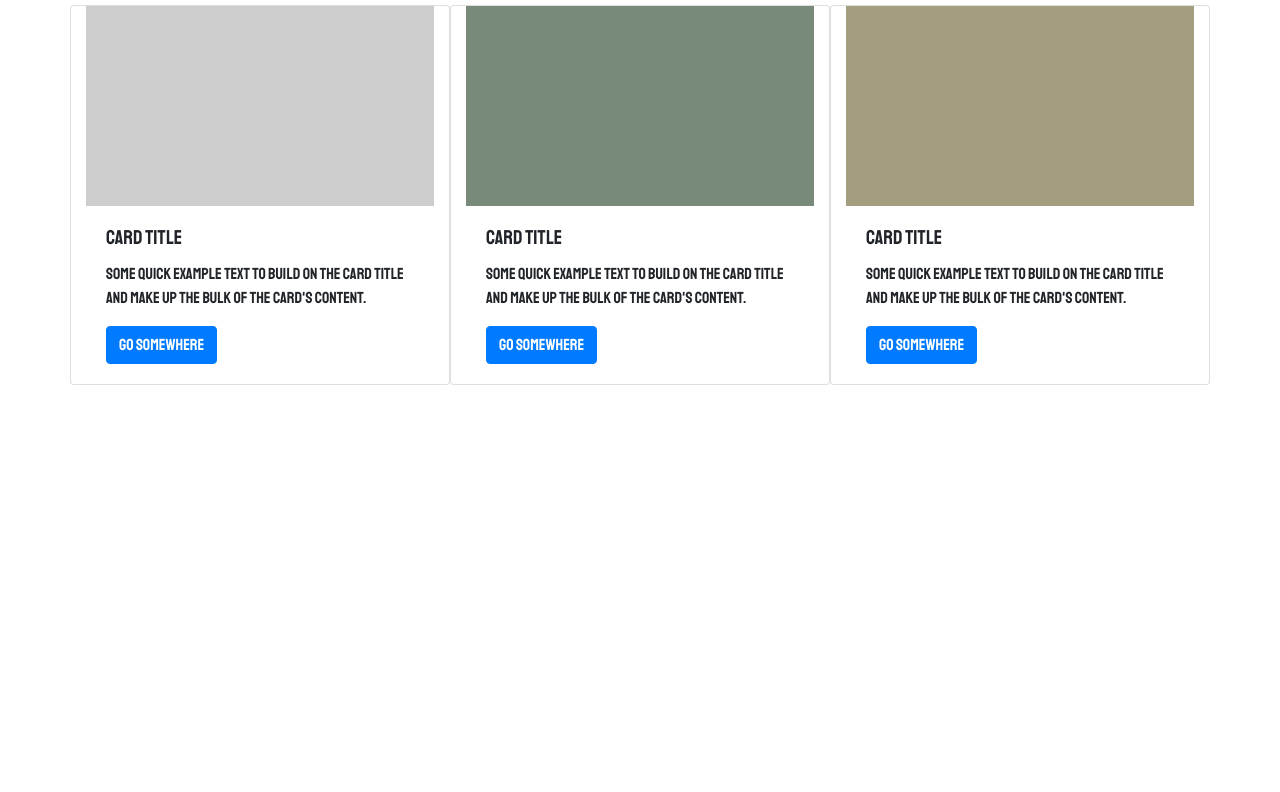
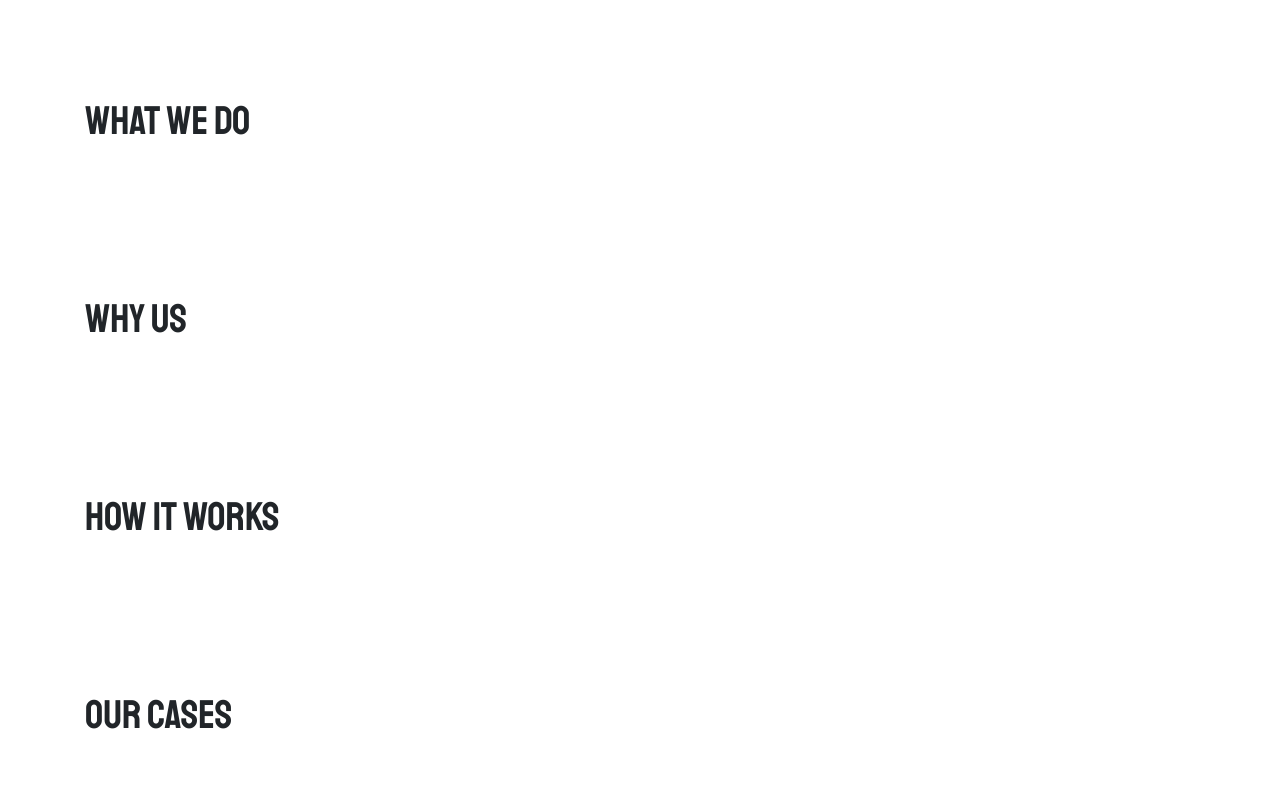
Before and after one commit to Jenhaohsiao/tsunki_web, a plain HTML site: page index.html in a window 1280 px wide. Shown: the part 757-1549 px from the top of the page. Before the commit the page ends 1242 px from the top, so only its background shows below. Drawn offline with nearby package versions, Linux system fonts and the light colour scheme.

Commit message:
Master: Basic structure and scroll functionality

```diff
--- a/SRC/CSS/mainStyle.css
+++ b/SRC/CSS/mainStyle.css
@@ -100,3 +100,8 @@
 .section h1 {
     padding: 0 0 50px 0;
 }
+
+#main-footer {
+    height: 300px;
+    background-color: rgb(92, 92, 92)
+}
--- a/SRC/JavaScript/mainJs.js
+++ b/SRC/JavaScript/mainJs.js
@@ -1,3 +1,13 @@
 function switchLogo() {
     console.log("switchLogo");
 }
+
+
+
+function scrollToPoint(_elementID) {
+    console.log("scrollTo:", _elementID);
+
+    var elementPoint = document.getElementById(_elementID);
+    console.log("elementPoint:", elementPoint);
+    elementPoint.scrollIntoView({ behavior: "smooth", block: "start", inline: "center" });
+}
--- a/index.html
+++ b/index.html
@@ -24,11 +24,11 @@
 
         <div class="collapse navbar-collapse" id="navbarNavAltMarkup">
             <div class="navbar-nav">
-                <a class="nav-item nav-link " href="#">Who are we <span class="sr-only">(current)</span></a>
-                <a class="nav-item nav-link" href="#">What we do</a>
-                <a class="nav-item nav-link" href="#">Why us</a>
-                <a class="nav-item nav-link" href="#">How it works</a>
-                <a class="nav-item nav-link" href="#">Photo Album</a>
+                <a class="nav-item nav-link" onclick="scrollToPoint('whoWeAre')"><span >Who are we</span> </a>
+                <a class="nav-item nav-link" onclick="scrollToPoint('whatWeDo')">What we do</a>
+                <a class="nav-item nav-link" onclick="scrollToPoint('whyUs')">Why us</a>
+                <a class="nav-item nav-link" onclick="scrollToPoint('howItWorks')">How it works</a>
+                <a class="nav-item nav-link" onclick="scrollToPoint('ourCases')">Our Cases</a>
 
             </div>
         </div>
@@ -58,42 +58,51 @@
 
     <!-- Who are we -->
     <div class="container section">
-        <h1>Who We Are</h1>
+        <h1 id="whoWeAre">Who We Are</h1>
 
-        <div class="row">
-
-
-            <div class="card col-12 col-md-6 col-lg-4" style="width: 18rem;">
-                <div style="background-color: rgb(205, 205, 205); height: 200px;;"></div>
-                <div class="card-body">
-                    <h5 class="card-title">Card title</h5>
-                    <p class="card-text">Some quick example text to build on the card title and make up the bulk of the card's content.</p>
-                    <a href="#" class="btn btn-primary">Go somewhere</a>
-                </div>
-            </div>
-
-            <div class="card col-12 col-md-6 col-lg-4" style="width: 18rem;">
-                <div style="background-color: rgb(120, 138, 122); height: 200px;;"></div>
-                <div class="card-body">
-                    <h5 class="card-title">Card title</h5>
-                    <p class="card-text">Some quick example text to build on the card title and make up the bulk of the card's content.</p>
-                    <a href="#" class="btn btn-primary">Go somewhere</a>
-                </div>
-            </div>
-
-            <div class="card col-12 col-md-6 col-lg-4 style=" width: 18rem; ">
-                <div style="background-color: rgb(163, 158, 128); height: 200px;; "></div>
-                <div class="card-body ">
-                    <h5 class="card-title ">Card title</h5>
-                    <p class="card-text ">Some quick example text to build on the card title and make up the bulk of the card's content.</p>
-                    <a href="# " class="btn btn-primary ">Go somewhere</a>
-                </div>
-            </div>
-
-        </div>
     </div>
 
-        <!-- Who are we end-->
+    <!-- Who are we end-->
+
+    <!-- what We Do -->
+    <div class="container section">
+        <h1 id="whatWeDo">What We Do</h1>
+
+    </div>
+
+    <!-- what We Do end-->
+
+    <!-- why Us -->
+    <div class="container section">
+        <h1 id="whyUs">Why Us</h1>
+
+    </div>
+
+    <!-- whyUs end-->
+
+    <!-- how It Works -->
+    <div class="container section">
+        <h1 id="howItWorks">How It Works</h1>
+
+    </div>
+
+    <!-- how It Works end-->
+
+    <!-- our Cases -->
+    <div class="container section">
+        <h1 id="ourCases">Our Cases</h1>
+
+    </div>
+
+    <!-- our Cases end-->
+
+    <!-- Footer -->
+
+    <div id="main-footer">
+
+    </div>
+
+    <!-- Footer end-->
 
 </body>
 
```
